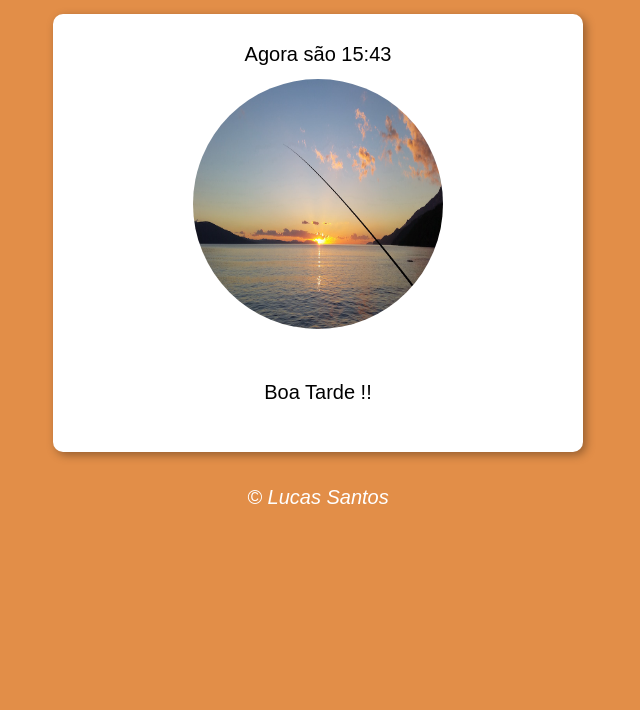
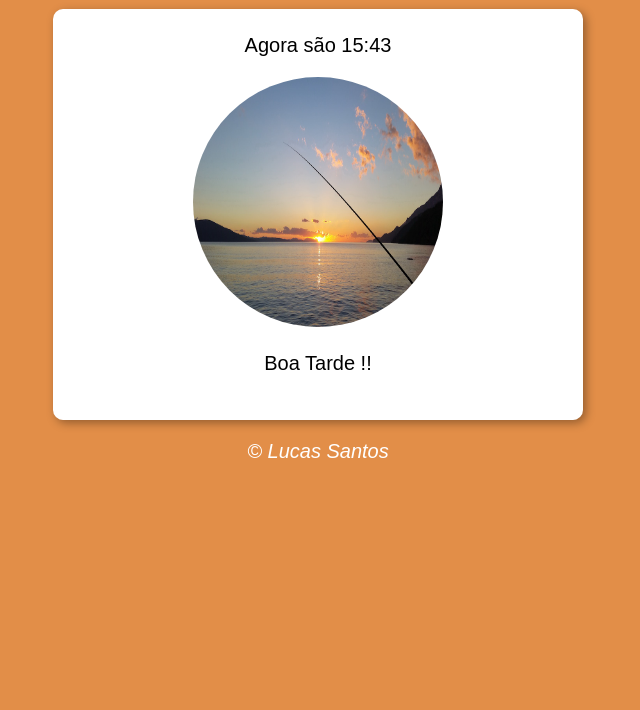
Before and after one commit to Lucasdsr04/Portfolio, a plain HTML site: page Hora do Dia/index.html in a window 1280 px wide. Shown: the part 90-800 px from the top of the page, without its empty margins (322-962 px from the left). Drawn offline with Linux system fonts and the light colour scheme.

Commit message:
Update style.css

```diff
--- a/Hora do Dia/style.css
+++ b/Hora do Dia/style.css
@@ -1,7 +1,6 @@
 body    {
     background-color: lightblue;
     font: normal 15pt Arial;
-    line-height: 50px;
 
 }
 
@@ -20,6 +19,9 @@ section {
     box-shadow: 3px 3px 10px rgba(0, 0, 0, 0.349);
 
 }
+div {
+    padding: 10px;
+}
 
 img#imagem{
     width: 250px;
```
